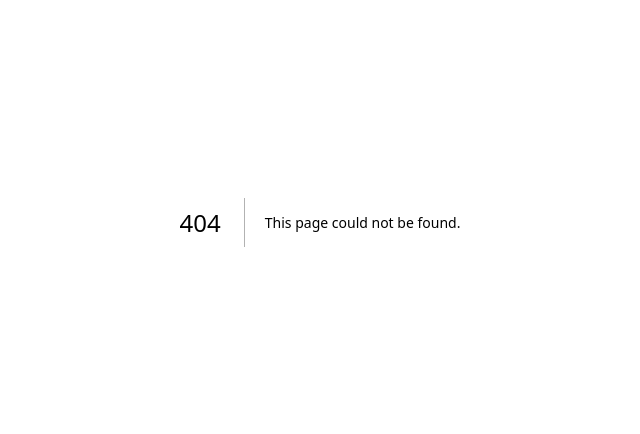
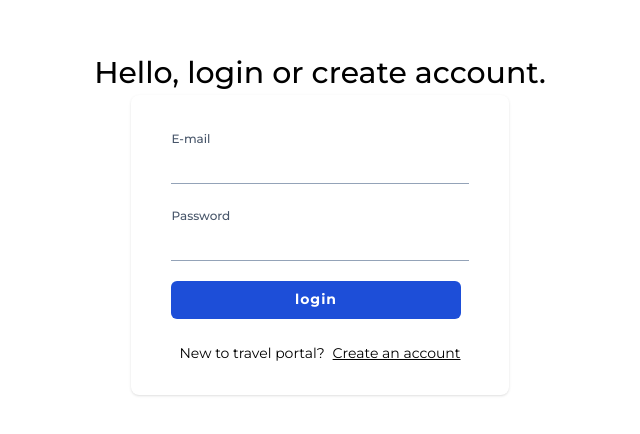
Before and after one commit to mkropidlowski/travel-portal, a Next.js app: page /login in a window 1280 px wide. Before the commit this address had no page. Shown: the part 178-612 px from the top of the page, without its empty margins (320-960 px from the left). Built offline with nearby package versions, Linux system fonts and the light colour scheme; no server answers.

Commit message:
feat: create auth form

```diff
--- /dev/null
+++ b/app/(auth)/login/components/AuthForm.tsx
@@ -0,0 +1,88 @@
+"use client";
+import Button from "@/app/components/button/button";
+import Input from "@/app/components/input/input";
+import { signIn, useSession } from "next-auth/react";
+import { useRouter } from "next/navigation";
+import { useEffect, useState } from "react";
+import { FieldValues, SubmitHandler, useForm } from "react-hook-form";
+import { useCallback } from "react";
+
+type Variant = "LOGIN" | "REGISTER";
+
+const AuthForm = () => {
+    const session = useSession();
+    const router = useRouter();
+    const [variant, setVariant] = useState<Variant>("LOGIN");
+    const [isLoading, setIsLoading] = useState<boolean>(false);
+
+    // useEffect(() => {
+    //     if (session.status === "authenticated") {
+    //         router.push("/dashboard");
+    //     } else {
+    //         router.push("/");
+    //     }
+    // }, [router, session.status]);
+    const toggleVariant = useCallback(() => {
+        if (variant === "LOGIN") {
+            setVariant("REGISTER");
+        } else {
+            setVariant("LOGIN");
+        }
+    }, [variant]);
+
+    const {
+        register,
+        handleSubmit,
+        formState: { errors },
+    } = useForm<FieldValues>({ defaultValues: { name: "", email: "", password: "" } });
+
+    const onSubmit: SubmitHandler<FieldValues> = (data) => {
+        console.log("elo");
+    };
+
+    return (
+        <div className="bg-white px-4 py-8 shadow sm:rounded-lg sm:px-10">
+            <form className="" onSubmit={handleSubmit(onSubmit)}>
+                <div className="flex flex-col gap-[20px]">
+                    {variant === "REGISTER" ? (
+                        <Input
+                            type="text"
+                            label="Name"
+                            disabled={isLoading}
+                            fullWidth
+                            id="name"
+                            {...register("name")}
+                        />
+                    ) : null}
+                    <Input
+                        type="text"
+                        label="E-mail"
+                        disabled={isLoading}
+                        fullWidth
+                        id="email"
+                        {...register("email")}
+                    />
+                    <Input
+                        type="password"
+                        label="Password"
+                        disabled={isLoading}
+                        fullWidth
+                        id="password"
+                        {...register("password")}
+                    />
+                    <Button type="submit" secondary disabled={isLoading}>
+                        {variant === "LOGIN" ? "login" : "create account"}
+                    </Button>
+                </div>
+            </form>
+            <div className="flex gap-2 justify-center text-sm mt-6 px-2 text-gray-500">
+                <div>{variant === "LOGIN" ? "New to travel portal?" : "Already have an account?"}</div>
+                <div onClick={toggleVariant} className="underline cursor-pointer">
+                    {variant === "LOGIN" ? "Create an account" : "Login"}
+                </div>
+            </div>
+        </div>
+    );
+};
+
+export default AuthForm;
--- /dev/null
+++ b/app/(auth)/login/layout.tsx
@@ -0,0 +1,9 @@
+import Navbar from "@/app/components/navbar/navbar";
+
+export default async function BlogLayout({ children }: { children: React.ReactNode }) {
+    return (
+        <>
+            <div className="max-w-[1140px] max-h-max flex items-center flex-col m-auto">{children}</div>
+        </>
+    );
+}
--- /dev/null
+++ b/app/(auth)/login/loading.tsx
@@ -0,0 +1,8 @@
+import ClipLoader from "react-spinners/ClipLoader";
+export default function Loading() {
+    return (
+        <div className="flex flex-col items-center gap-10 relative top-[130px] w-full p-3">
+            <ClipLoader color="#36d7b7" />
+        </div>
+    );
+}
--- /dev/null
+++ b/app/(auth)/login/page.tsx
@@ -0,0 +1,12 @@
+import AuthForm from "./components/AuthForm";
+
+const LoginPage = () => {
+    return (
+        <div className="flex justify-center items-center flex-col w-[900px] h-screen">
+            <h2 className="text-[30px] font-medium">Hello, login or create account.</h2>
+            <AuthForm />
+        </div>
+    );
+};
+
+export default LoginPage;
--- a/app/components/input/input.tsx
+++ b/app/components/input/input.tsx
@@ -11,6 +11,7 @@ export interface InputProps {
     error?: boolean;
     errorText?: any;
     disabled?: boolean;
+    fullWidth?: boolean;
     isError?: string | boolean;
     onChange?: (e: ChangeEvent<HTMLInputElement>) => void;
 }
@@ -22,6 +23,7 @@ const Input = forwardRef<HTMLInputElement, InputProps & HTMLProps<HTMLInputEleme
             id,
             type,
             required,
+            fullWidth,
             error,
             errorText,
             isError = error || !!errorText,
@@ -49,7 +51,8 @@ const Input = forwardRef<HTMLInputElement, InputProps & HTMLProps<HTMLInputEleme
                         className={clsx(
                             disabled && "opacity-50 cursor-default",
                             "border-b border-b-slate-400 bg-transparent outline-0",
-                            isError && "border-red-600"
+                            isError && "border-red-600",
+                            fullWidth && "w-full"
                         )}
                         ref={ref}
                         {...rest}
--- /dev/null
+++ b/app/context/AuthContext.tsx
@@ -0,0 +1,11 @@
+"use client";
+
+import { SessionProvider } from "next-auth/react";
+
+export interface AuthContextProvider {
+    children: React.ReactNode;
+}
+
+export default function AuthContext({ children }: AuthContextProvider) {
+    return <SessionProvider>{children}</SessionProvider>;
+}
--- a/app/layout.tsx
+++ b/app/layout.tsx
@@ -2,6 +2,7 @@ import "./globals.scss";
 import type { Metadata } from "next";
 import { Montserrat } from "next/font/google";
 import ToasterContext from "./context/ToasterContext";
+import AuthContext from "./context/AuthContext";
 
 const font = Montserrat({ weight: ["100", "300", "400", "500", "700", "900"], subsets: ["latin"] });
 
@@ -14,8 +15,10 @@ export default function RootLayout({ children }: { children: React.ReactNode })
     return (
         <html lang="pl">
             <body className={font.className} suppressHydrationWarning>
-                <ToasterContext />
-                {children}
+                <AuthContext>
+                    <ToasterContext />
+                    {children}
+                </AuthContext>
             </body>
         </html>
     );
--- a/package.json
+++ b/package.json
@@ -10,6 +10,7 @@
         "svgr": "npx @svgr/cli svg-icons --out-dir app/components/icons --icon --typescript  --ignore-existing"
     },
     "dependencies": {
+        "@auth/prisma-adapter": "^1.0.2",
         "@hookform/resolvers": "^3.3.1",
         "@prisma/client": "^5.3.1",
         "@types/node": "20.5.9",
@@ -22,6 +23,7 @@
         "eslint-config-next": "13.4.19",
         "lodash": "^4.17.21",
         "next": "13.4.19",
+        "next-auth": "^4.23.1",
         "postcss": "8.4.29",
         "prisma": "^5.3.1",
         "react": "18.2.0",
```
Also changed, not shown: app/api/auth/[...nextauth]/route.ts (added), 1 other file (tests, documents, lock files or other folders).
